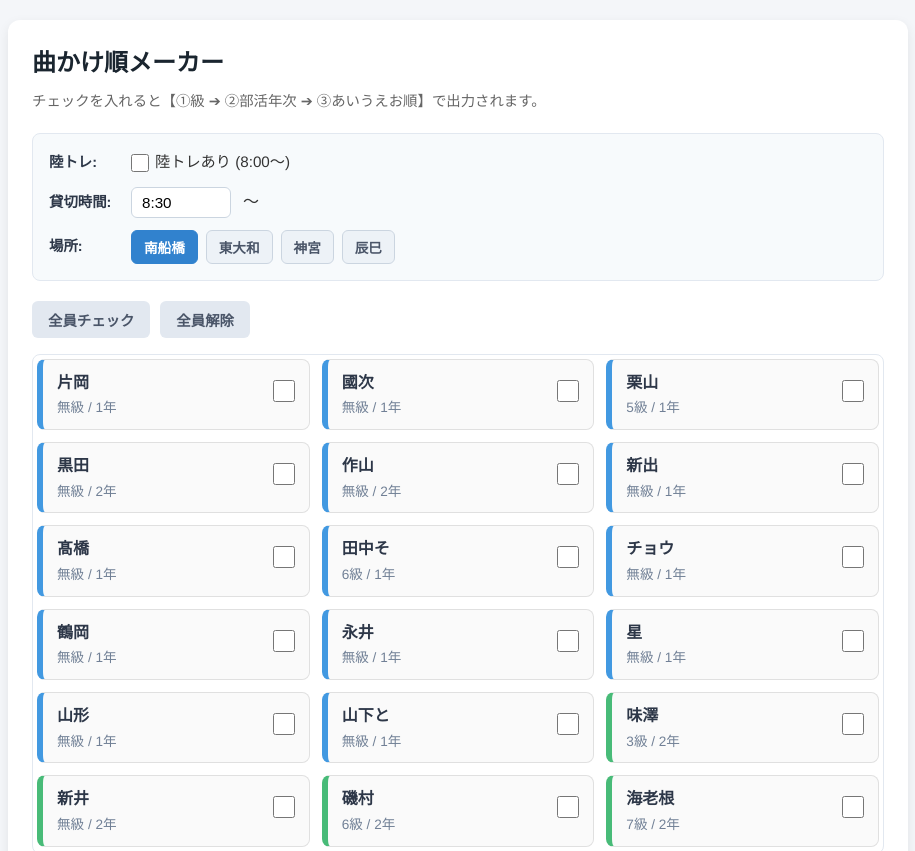
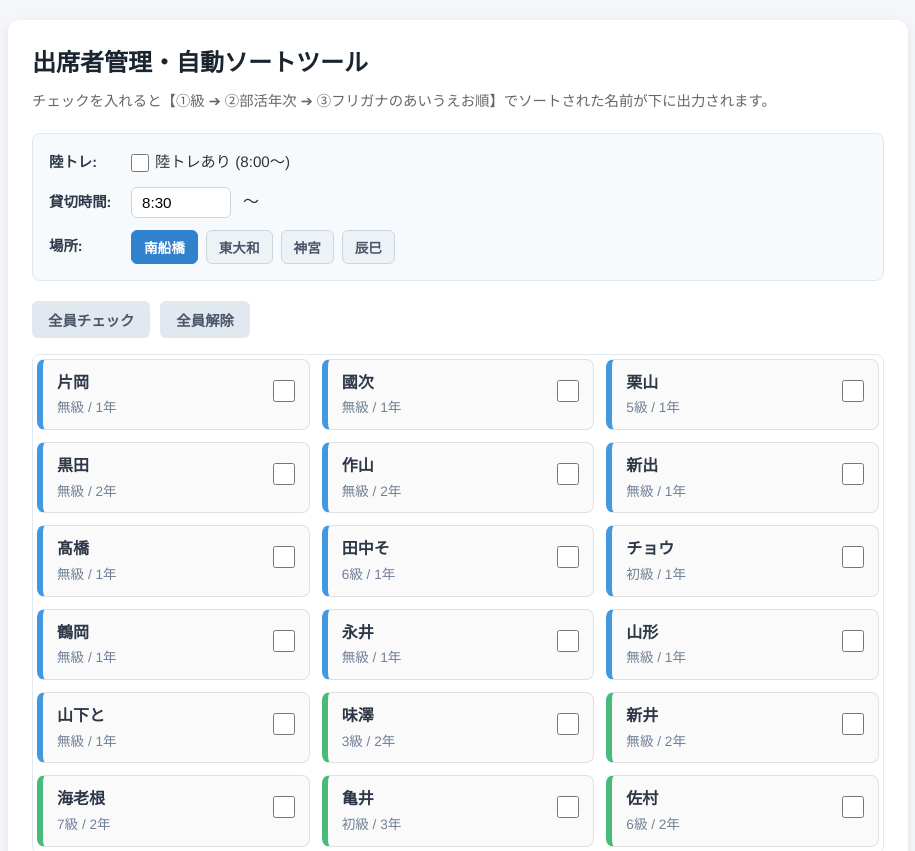
Before and after one commit to eri87590/skating.120, a plain HTML site: page index.html in a window 1280 px wide. Shown: the top 851 px of the page, without its empty margins (182-1097 px from the left). Drawn offline with Linux system fonts and the light colour scheme.

Commit message:
Add files via upload

```diff
--- a/index.html
+++ b/index.html
@@ -3,7 +3,7 @@
 <head>
   <meta charset="UTF-8">
   <meta name="viewport" content="width=device-width, initial-scale=1.0">
-  <title>曲かけ順メーカー</title>
+  <title>出席管理・ソートツール</title>
   <style>
     * {
       box-sizing: border-box;
@@ -237,8 +237,8 @@
 <body>
 
 <div class="container">
-  <h1>曲かけ順メーカー</h1>
-  <p class="desc">チェックを入れると【①級 ➔ ②部活年次 ➔ ③あいうえお順】で出力されます。</p>
+  <h1>出席者管理・自動ソートツール</h1>
+  <p class="desc">チェックを入れると【①級 ➔ ②部活年次 ➔ ③フリガナのあいうえお順】でソートされた名前が下に出力されます。</p>
 
   <!-- ★ 練習設定パネル ★ -->
   <div class="practice-info-panel">
@@ -306,44 +306,42 @@
     { id: 2,  name: "國次", kana: "クニツグ", rank: "無級", grade: "1年",clubGrade: "1年"},
     { id: 3,  name: "黒田", kana: "クロダ", rank: "無級", grade: "2年" ,clubGrade: "1年"},
     { id: 4,  name: "作山", kana: "サクヤマ", rank: "無級", grade: "2年" ,clubGrade: "1年"},
-    { id: 5,  name: "新出", kana: "シンデ", rank: "無級", grade: "1年" ,clubGrade: "1年"},
-    { id: 6,  name: "髙橋", kana: "タカハシ", rank: "無級", grade: "1年" ,clubGrade: "1年"},
-    { id: 7,  name: "鶴岡", kana: "ツルオカ", rank: "無級", grade: "1年" ,clubGrade: "1年"},
-    { id: 8,  name: "永井", kana: "ナガイ", rank: "無級", grade: "1年" ,clubGrade: "1年"},
-    { id: 9, name: "星", kana: "ホシ", rank: "無級", grade: "1年" ,clubGrade: "1年"},
-    { id: 10, name: "山形", kana: "ヤマガタ", rank: "無級", grade: "1年" ,clubGrade: "1年"},
-    { id: 11, name: "山下と", kana: "ヤマシタ", rank: "無級", grade: "1年" ,clubGrade: "1年"},
-    { id: 12, name: "チョウ", kana: "チョウ", rank: "無級", grade: "1年" ,clubGrade: "1年"},
-    { id: 13, name: "新井", kana: "アライ", rank: "無級", grade: "2年" ,clubGrade: "2年"},
+    { id: 6,  name: "新出", kana: "シンデ", rank: "無級", grade: "1年" ,clubGrade: "1年"},
+    { id: 7,  name: "髙橋", kana: "タカハシ", rank: "無級", grade: "1年" ,clubGrade: "1年"},
+    { id: 8,  name: "鶴岡", kana: "ツルオカ", rank: "無級", grade: "1年" ,clubGrade: "1年"},
+    { id: 9,  name: "永井", kana: "ナガイ", rank: "無級", grade: "1年" ,clubGrade: "1年"},
+    //{ id: 10, name: "星", kana: "ホシ", rank: "無級", grade: "1年" ,clubGrade: "1年"},
+    { id: 11, name: "山形", kana: "ヤマガタ", rank: "無級", grade: "1年" ,clubGrade: "1年"},
+    { id: 12, name: "山下と", kana: "ヤマシタ", rank: "無級", grade: "1年" ,clubGrade: "1年"},
+    { id: 13, name: "チョウ", kana: "チョウ", rank: "初級", grade: "1年" ,clubGrade: "1年"},
+    { id: 14, name: "新井", kana: "アライ", rank: "無級", grade: "2年" ,clubGrade: "2年"},
 
     // 初級
-    { id: 14, name: "山村", kana: "ヤマムラ", rank: "初級", grade: "4年" ,clubGrade: "4年"},
-    { id: 15, name: "箱崎", kana: "ハコザキ", rank: "初級", grade: "3年" ,clubGrade: "3年"},
-    { id: 16, name: "山川", kana: "ヤマカワ", rank: "初級", grade: "2年" ,clubGrade: "2年"},
-    { id: 17, name: "亀井", kana: "カメイ", rank: "初級", grade: "3年" ,clubGrade: "2年"},
-    { id: 18, name: "庭田", kana: "ニワタ", rank: "初級", grade: "2年",clubGrade: "2年"},
-    { id: 19, name: "芳賀", kana: "ハガ", rank: "初級", grade: "2年" ,clubGrade: "2年"},
-    { id: 20, name: "山下", kana: "ヤマシタ", rank: "初級", grade: "2年" ,clubGrade: "2年"},
-    { id: 21, name: "平岡", kana: "ヒラオカ", rank: "初級", grade: "2年" ,clubGrade: "2年"},
-    {id: 22, name: "小泉", kana: "コイズミ", rank: "初級", grade: "2年" ,clubGrade: "2年"},
+    { id: 15, name: "山村", kana: "ヤマムラ", rank: "初級", grade: "4年" ,clubGrade: "4年"},
+    { id: 16, name: "箱崎", kana: "ハコザキ", rank: "初級", grade: "3年" ,clubGrade: "3年"},
+    { id: 17, name: "山川", kana: "ヤマカワ", rank: "初級", grade: "2年" ,clubGrade: "2年"},
+    { id: 18, name: "亀井", kana: "カメイ", rank: "初級", grade: "3年" ,clubGrade: "2年"},
+    { id: 19, name: "庭田", kana: "ニワタ", rank: "初級", grade: "2年",clubGrade: "2年"},
+    { id: 20, name: "芳賀", kana: "ハガ", rank: "初級", grade: "2年" ,clubGrade: "2年"},
+    { id: 21, name: "山下", kana: "ヤマシタ", rank: "初級", grade: "2年" ,clubGrade: "2年"},
+    { id: 22, name: "平岡", kana: "ヒラオカ", rank: "初級", grade: "2年" ,clubGrade: "2年"},
 
     // 1級〜7級
-    { id: 23, name: "相川", kana: "アイカワ", rank: "1級", grade: "3年" ,clubGrade: "3年"},
-    { id: 24, name: "田中", kana: "タナカ", rank: "1級", grade: "3年" ,clubGrade: "2年"},
-    { id: 25, name: "久原", kana: "クバラ", rank: "1級", grade: "4年" ,clubGrade: "4年"},
-    { id: 26, name: "利藤", kana: "リトウ", rank: "2級", grade: "4年" ,clubGrade: "2年"},
-    { id: 27, name: "菅田", kana: "スダ", rank: "2級", grade: "2年" ,clubGrade: "2年"},
-    { id: 28, name: "小元", kana: "コモト", rank: "3級", grade: "4年" ,clubGrade: "4年"},
-    { id: 29, name: "味澤", kana: "アジサワ", rank: "3級", grade: "2年" ,clubGrade: "2年"},
-    { id: 30, name: "立川", kana: "タチカワ", rank: "3級", grade: "2年" ,clubGrade: "2年"},
-    { id: 31, name: "山本", kana: "ヤマモト", rank: "5級", grade: "2年" ,clubGrade: "2年"},
-    { id: 32, name: "栗山", kana: "クリヤマ", rank: "5級", grade: "1年" ,clubGrade: "1年"},
-    { id: 33, name: "佐村", kana: "サムラ", rank: "6級", grade: "2年" ,clubGrade: "2年"},
-    { id: 34, name: "田中そ", kana: "タナカ", rank: "6級", grade: "1年" ,clubGrade: "1年"},
-    { id: 35, name: "伊吹", kana: "イブキ", rank: "7級", grade: "3年" ,clubGrade: "3年"},
-    { id: 36, name: "海老根", kana: "エビネ", rank: "7級", grade: "2年" ,clubGrade: "2年"},
-    { id: 37, name: "井口", kana: "イグチ", rank: "7級", grade: "4年",clubGrade: "4年" },
-    { id: 38, name: "磯村", kana: "イソムラ", rank: "6級", grade: "2年",clubGrade: "2年" }
+    { id: 25, name: "相川", kana: "アイカワ", rank: "1級", grade: "3年" ,clubGrade: "3年"},
+    { id: 26, name: "田中", kana: "タナカ", rank: "1級", grade: "3年" ,clubGrade: "2年"},
+    { id: 27, name: "久原", kana: "クバラ", rank: "1級", grade: "4年" ,clubGrade: "4年"},
+    { id: 28, name: "利藤", kana: "リトウ", rank: "2級", grade: "4年" ,clubGrade: "3年"},
+    { id: 29, name: "菅田", kana: "スダ", rank: "2級", grade: "2年" ,clubGrade: "2年"},
+    { id: 30, name: "小元", kana: "コモト", rank: "3級", grade: "4年" ,clubGrade: "4年"},
+    { id: 31, name: "味澤", kana: "アジサワ", rank: "3級", grade: "2年" ,clubGrade: "2年"},
+    { id: 32, name: "立川", kana: "タチカワ", rank: "3級", grade: "2年" ,clubGrade: "2年"},
+    { id: 33, name: "山本", kana: "ヤマモト", rank: "5級", grade: "2年" ,clubGrade: "2年"},
+    { id: 34, name: "栗山", kana: "クリヤマ", rank: "5級", grade: "1年" ,clubGrade: "1年"},
+    { id: 35, name: "佐村", kana: "サムラ", rank: "6級", grade: "2年" ,clubGrade: "2年"},
+    { id: 31, name: "田中そ", kana: "タナカ", rank: "6級", grade: "1年" ,clubGrade: "1年"},
+    { id: 32, name: "伊吹", kana: "イブキ", rank: "7級", grade: "3年" ,clubGrade: "3年"},
+    { id: 33, name: "海老根", kana: "エビネ", rank: "7級", grade: "2年" ,clubGrade: "2年"},
+    { id: 34, name: "井口", kana: "イグチ", rank: "7級", grade: "4年",clubGrade: "4年" }
 
   ];
 
```
